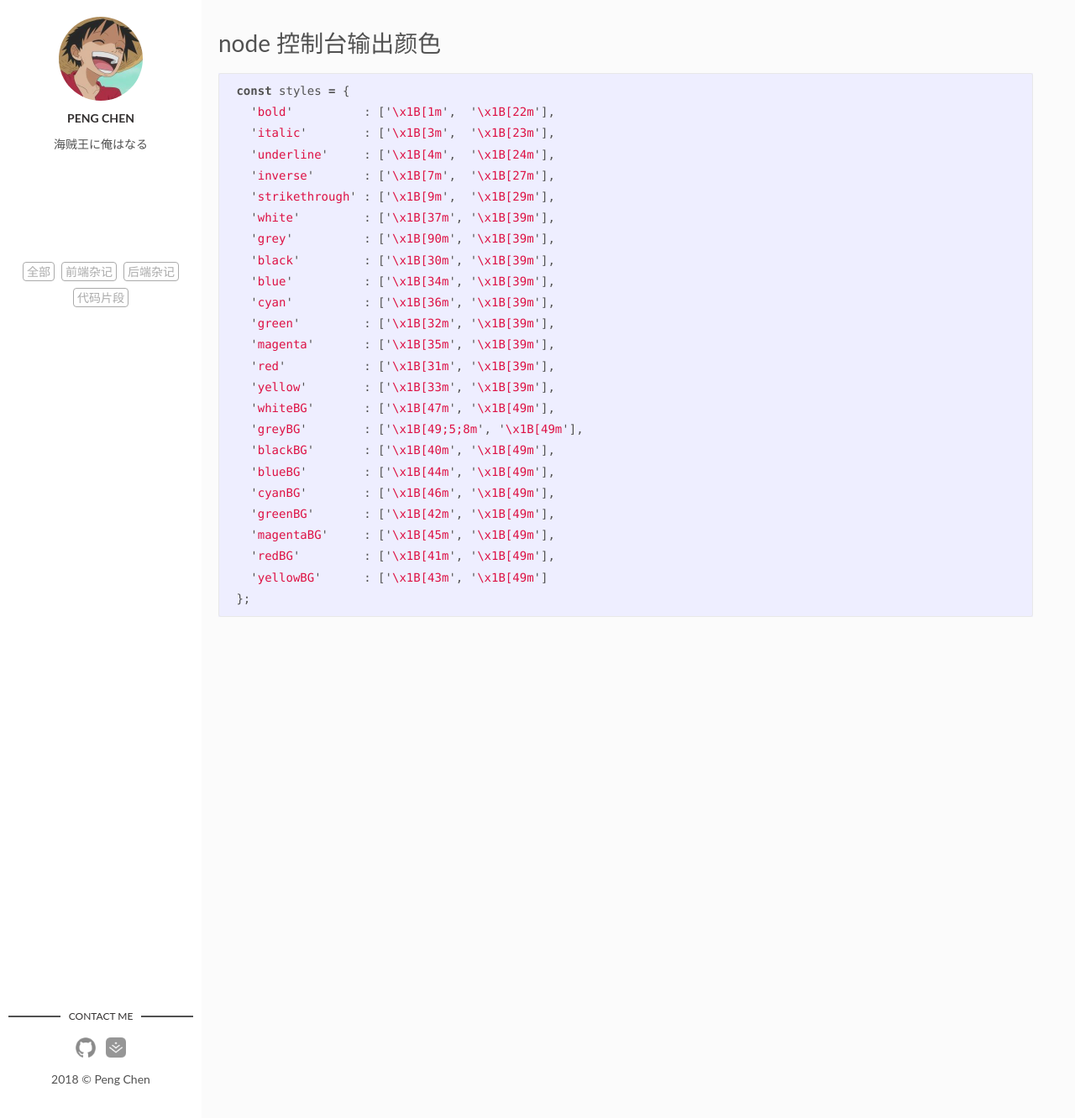
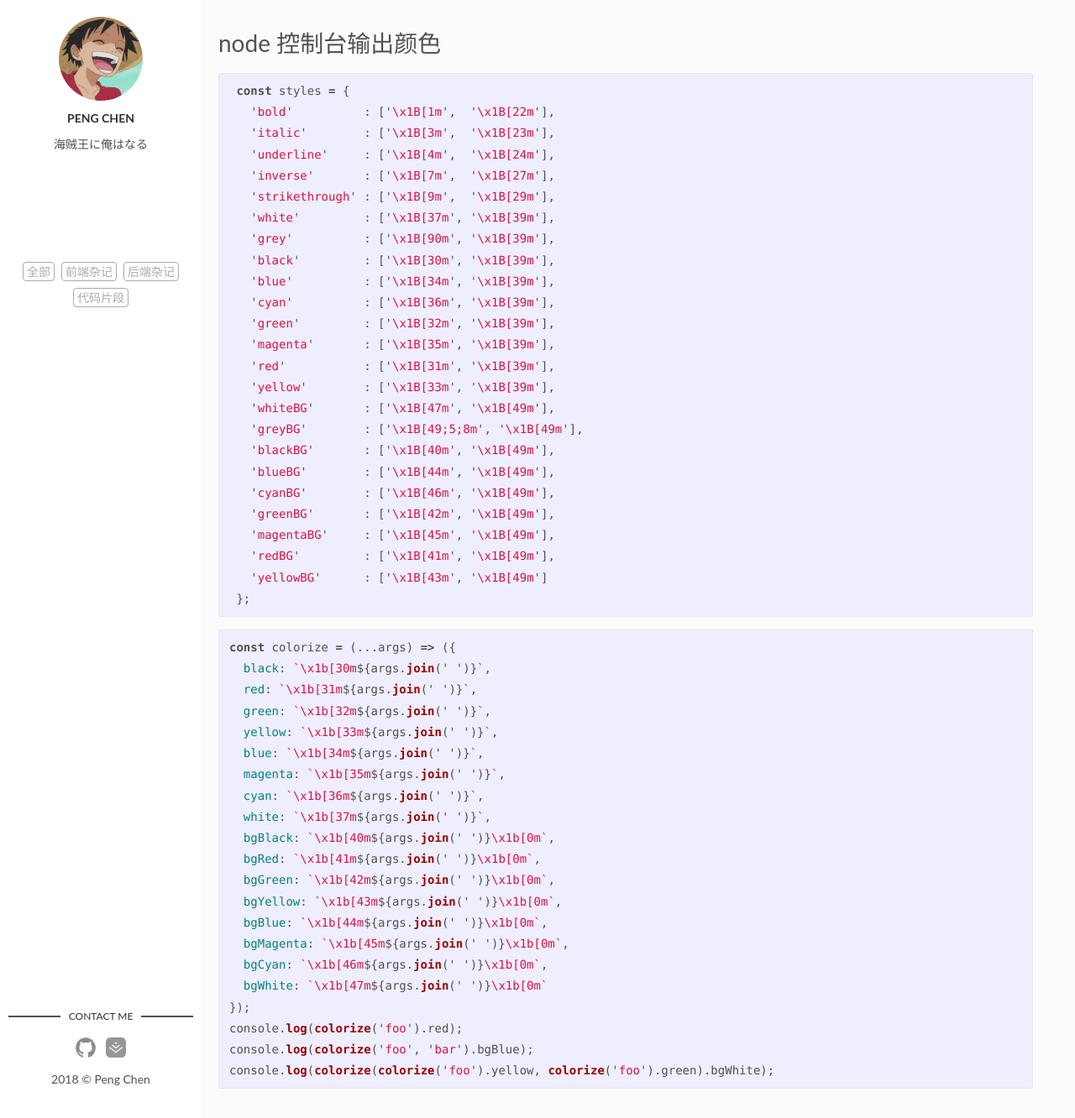
Before and after one commit to PengChen96/peng, a Jekyll site: the page built from code-snippet/node-color.md, in a window 1280 px wide and 1332 px high. Shown: the whole window at 84% size. Built offline with Jekyll 4.4.1, drawn with Linux system fonts in a browser that asks for light colours.

Commit message:
node color

````diff
--- a/code-snippet/node-color.md
+++ b/code-snippet/node-color.md
@@ -31,3 +31,27 @@ categories: code-snippet
    'yellowBG'      : ['\x1B[43m', '\x1B[49m']
  };
 ```
+
+```javascript
+const colorize = (...args) => ({
+  black: `\x1b[30m${args.join(' ')}`,
+  red: `\x1b[31m${args.join(' ')}`,
+  green: `\x1b[32m${args.join(' ')}`,
+  yellow: `\x1b[33m${args.join(' ')}`,
+  blue: `\x1b[34m${args.join(' ')}`,
+  magenta: `\x1b[35m${args.join(' ')}`,
+  cyan: `\x1b[36m${args.join(' ')}`,
+  white: `\x1b[37m${args.join(' ')}`,
+  bgBlack: `\x1b[40m${args.join(' ')}\x1b[0m`,
+  bgRed: `\x1b[41m${args.join(' ')}\x1b[0m`,
+  bgGreen: `\x1b[42m${args.join(' ')}\x1b[0m`,
+  bgYellow: `\x1b[43m${args.join(' ')}\x1b[0m`,
+  bgBlue: `\x1b[44m${args.join(' ')}\x1b[0m`,
+  bgMagenta: `\x1b[45m${args.join(' ')}\x1b[0m`,
+  bgCyan: `\x1b[46m${args.join(' ')}\x1b[0m`,
+  bgWhite: `\x1b[47m${args.join(' ')}\x1b[0m`
+});
+console.log(colorize('foo').red);
+console.log(colorize('foo', 'bar').bgBlue);
+console.log(colorize(colorize('foo').yellow, colorize('foo').green).bgWhite);
+```
````
